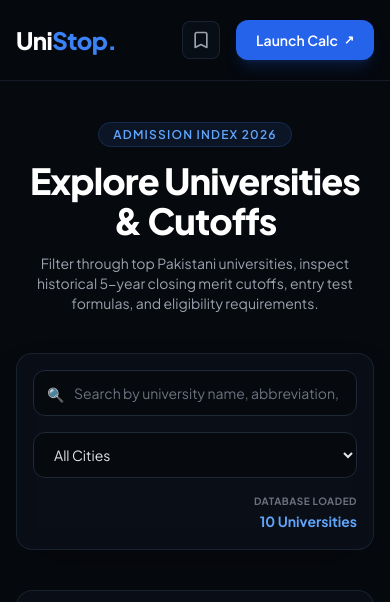
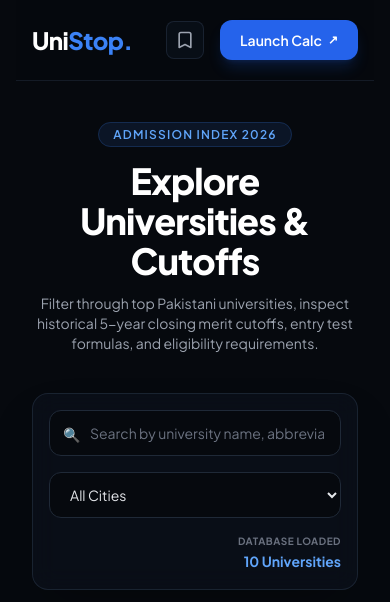
Before and after one commit to mohx2/UniStop, a website: page UniStop/universities.html in a window 390 px wide. Shown: the top 602 px of the page. Drawn offline with nearby package versions, Linux system fonts and the light colour scheme; files whose address does not match are found by name.

Commit message:
Update style.css

```diff
--- a/UniStop/style.css
+++ b/UniStop/style.css
@@ -1,3 +1,17 @@
+*, *::before, *::after {
+  box-sizing: border-box;
+}
+
+html, body {
+  width: 100%;
+  max-width: 100%;
+  overflow-x: hidden;
+}
+
+img, table, svg {
+  max-width: 100%;
+}
+
 /* --- BASE VARIABLES & RESET --- */
 :root {
   --bg-black: #08080a;
@@ -593,3 +607,29 @@ body {
   border-color: rgba(59, 130, 246, 0.4);
   color: #60a5fa;
 }
+/* --- MOBILE RESPONSIVE MEDIA QUERY --- */
+@media (max-width: 768px) {
+  /* Stack navbar elements */
+  nav, .navbar, .nav-container {
+    flex-direction: column !important;
+    align-items: center !important;
+    gap: 0.75rem !important;
+  }
+
+  .nav-links {
+    flex-wrap: wrap !important;
+    justify-content: center !important;
+    gap: 0.5rem !important;
+  }
+
+  /* Force multi-column grids to stack into a single column */
+  .grid, .card-grid, .container-grid, .university-grid {
+    grid-template-columns: 1fr !important;
+  }
+
+  /* Keep container margins clean on narrow mobile screens */
+  body, .container, .main-content {
+    padding-left: 1rem !important;
+    padding-right: 1rem !important;
+  }
+}
```
